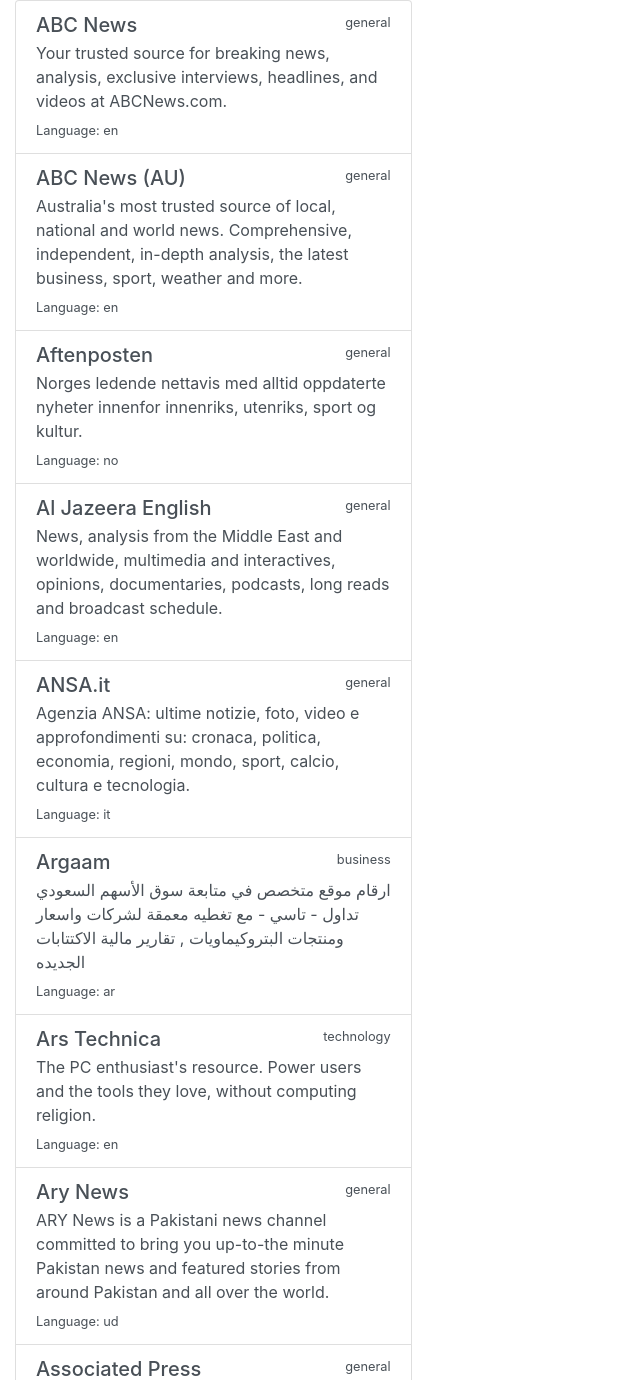
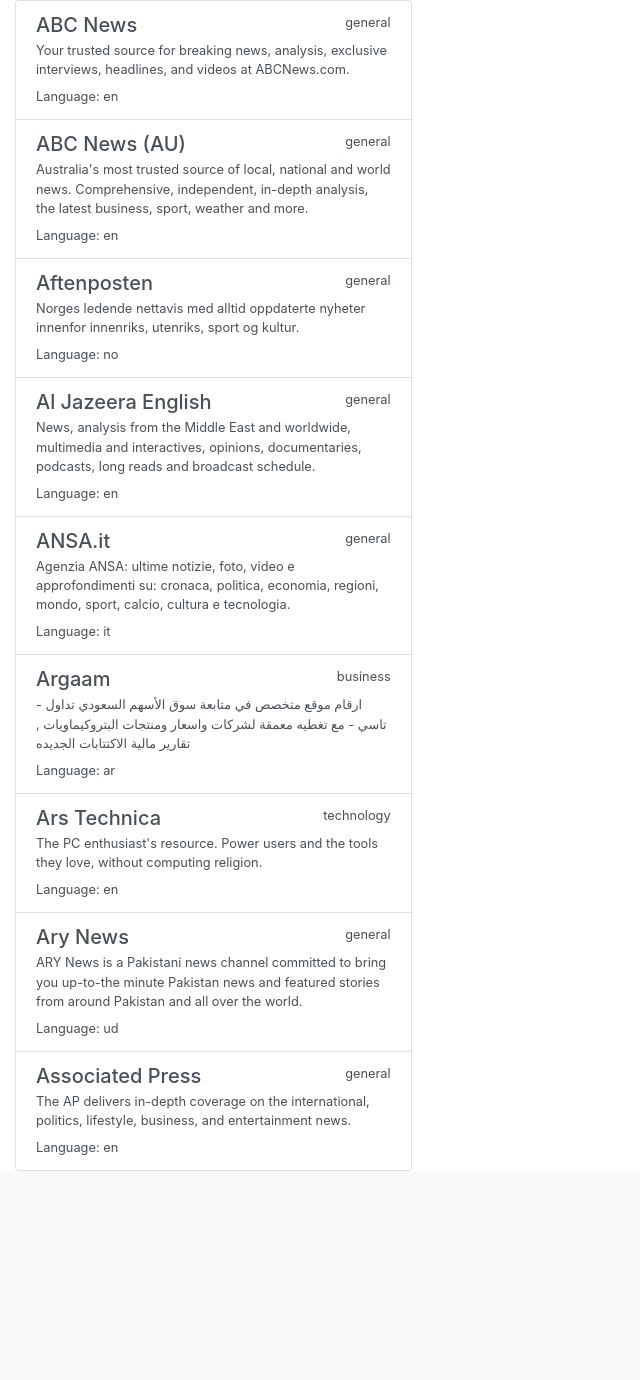
Before and after one commit to HWaruguru/Global-News-Highlight, a Flask app: page / in a window 1280 px wide. Shown: the part 56-1436 px from the top of the page, without its empty margins (0-640 px from the left). After the commit the page ends 1227 px from the top, so only its background shows below. Run offline with Flask 2, Linux system fonts and the light colour scheme.

Commit message:
Style the source

```diff
--- /dev/null
+++ b/app/static/css/styles.css
@@ -0,0 +1,3 @@
+.source_description {
+    font-size: 0.8rem;
+}
--- a/app/templates/index.html
+++ b/app/templates/index.html
@@ -11,6 +11,7 @@
       integrity="sha384-B0vP5xmATw1+K9KRQjQERJvTumQW0nPEzvF6L/Z6nronJ3oUOFUFpCjEUQouq2+l"
       crossorigin="anonymous"
     />
+    <link rel="stylesheet" href="{{ url_for('static', filename='css/styles.css') }}">
   </head>
   <body>
     <nav class="navbar sticky-top navbar-expand-lg navbar-light bg-light">
@@ -52,7 +53,7 @@
                 <h5 class="mb-1">{{ source.name }}</h5>
                 <small>{{ source.category }}</small>
               </div>
-              <p class="mb-1">{{ source.description }}</p>
+              <p class="mb-1 source_description">{{ source.description }}</p>
               <small> Language: {{ source.language }}</small>
             </a>
             {% endfor %}
```
